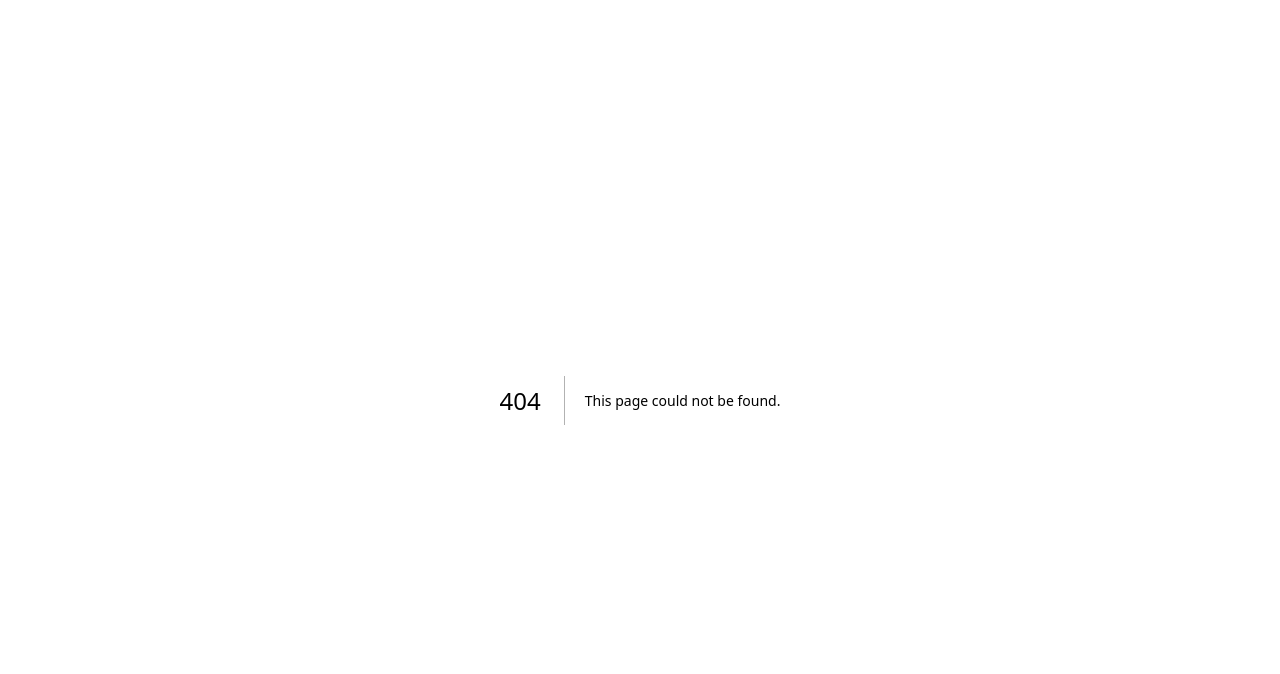
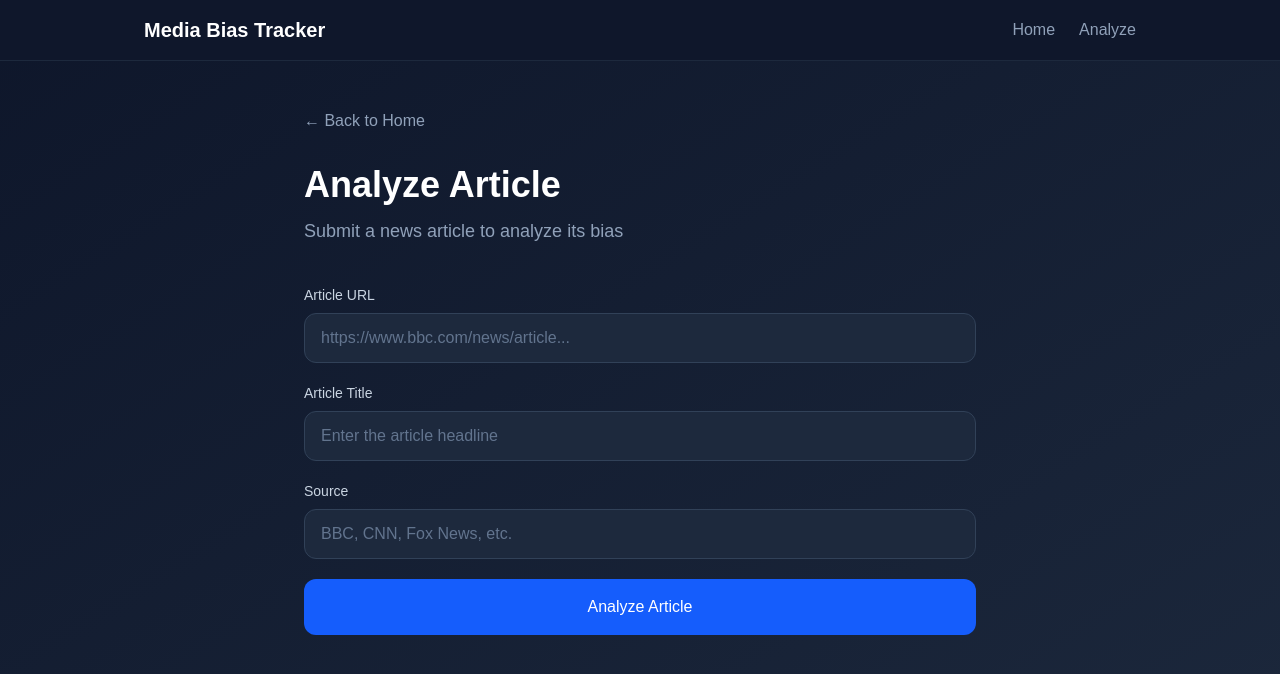
Before and after one commit to bobOmega2/media-bias-tracker, a Next.js app in the folder src/: page /analyze in a window 1280 px wide. Before the commit this address had no page. Shown: the top 674 px of the page. Built offline with nearby package versions, Linux system fonts and the light colour scheme.

Commit message:
added frotend for navbar and ai analysis page

```diff
--- /dev/null
+++ b/src/app/analyze/page.tsx
@@ -0,0 +1,262 @@
+'use client'
+
+import { useState } from 'react'
+import Link from 'next/link'
+
+// Type for the analysis results
+interface AnalysisResult {
+  success: boolean
+  media: {
+    id: string
+    title: string
+    url: string
+    source: string
+  }
+  analysis: {
+    scores: {
+      category: string
+      score: number
+      explanation: string
+    }[]
+    summary: string
+  }
+}
+
+export default function AnalyzePage() {
+  // Form state
+  const [url, setUrl] = useState('')
+  const [title, setTitle] = useState('')
+  const [source, setSource] = useState('')
+
+  // UI state
+  const [loading, setLoading] = useState(false)
+  const [error, setError] = useState('')
+  const [results, setResults] = useState<AnalysisResult | null>(null)
+
+  // Handle form submission
+  async function handleSubmit(e: React.FormEvent) {
+    e.preventDefault()
+
+    setLoading(true)
+    setError('')
+    setResults(null)
+
+    try {
+      const response = await fetch('/api/ai_analyze', {
+        method: 'POST',
+        headers: { 'Content-Type': 'application/json' },
+        body: JSON.stringify({ url, title, source })
+      })
+
+      const data = await response.json()
+
+      if (!response.ok) {
+        throw new Error(data.error || 'Analysis failed')
+      }
+
+      setResults(data)
+      setUrl('')
+      setTitle('')
+      setSource('')
+
+    } catch (err) {
+      setError(err instanceof Error ? err.message : 'Something went wrong')
+    } finally {
+      setLoading(false)
+    }
+  }
+
+  // Helper function to get color based on score (matching homepage)
+  function getScoreColor(score: number): string {
+    if (score < -0.3) return 'bg-blue-500/20 text-blue-400'
+    if (score > 0.3) return 'bg-red-500/20 text-red-400'
+    return 'bg-green-500/20 text-green-400'
+  }
+
+  return (
+    <main className="min-h-screen bg-gradient-to-br from-slate-900 to-slate-800 py-12 px-4">
+      <div className="max-w-2xl mx-auto">
+
+        {/* Back Link */}
+        <Link
+          href="/"
+          className="inline-flex items-center gap-2 text-slate-400 hover:text-white transition-colors mb-8"
+        >
+          ← Back to Home
+        </Link>
+
+        {/* Header */}
+        <div className="mb-10">
+          <h1 className="text-4xl font-bold text-white mb-3">
+            Analyze Article
+          </h1>
+          <p className="text-slate-400 text-lg">
+            Submit a news article to analyze its bias
+          </p>
+        </div>
+
+        {/* Form */}
+        <form onSubmit={handleSubmit} className="space-y-5 mb-10">
+          <div>
+            <label htmlFor="url" className="block text-sm font-medium text-slate-300 mb-2">
+              Article URL
+            </label>
+            <input
+              id="url"
+              type="url"
+              value={url}
+              onChange={(e) => setUrl(e.target.value)}
+              placeholder="https://www.bbc.com/news/article..."
+              required
+              disabled={loading}
+              className="w-full px-4 py-3 bg-slate-800 border border-slate-700 rounded-xl
+                         text-white placeholder-slate-500
+                         focus:outline-none focus:border-blue-500
+                         disabled:opacity-50"
+            />
+          </div>
+
+          <div>
+            <label htmlFor="title" className="block text-sm font-medium text-slate-300 mb-2">
+              Article Title
+            </label>
+            <input
+              id="title"
+              type="text"
+              value={title}
+              onChange={(e) => setTitle(e.target.value)}
+              placeholder="Enter the article headline"
+              required
+              disabled={loading}
+              className="w-full px-4 py-3 bg-slate-800 border border-slate-700 rounded-xl
+                         text-white placeholder-slate-500
+                         focus:outline-none focus:border-blue-500
+                         disabled:opacity-50"
+            />
+          </div>
+
+          <div>
+            <label htmlFor="source" className="block text-sm font-medium text-slate-300 mb-2">
+              Source
+            </label>
+            <input
+              id="source"
+              type="text"
+              value={source}
+              onChange={(e) => setSource(e.target.value)}
+              placeholder="BBC, CNN, Fox News, etc."
+              required
+              disabled={loading}
+              className="w-full px-4 py-3 bg-slate-800 border border-slate-700 rounded-xl
+                         text-white placeholder-slate-500
+                         focus:outline-none focus:border-blue-500
+                         disabled:opacity-50"
+            />
+          </div>
+
+          <button
+            type="submit"
+            disabled={loading}
+            className="w-full py-4 bg-blue-600 hover:bg-blue-500
+                       text-white font-medium rounded-xl
+                       disabled:opacity-50 disabled:cursor-not-allowed
+                       transition-colors flex items-center justify-center gap-3"
+          >
+            {loading ? (
+              <>
+                <svg className="animate-spin h-5 w-5" viewBox="0 0 24 24">
+                  <circle
+                    className="opacity-25"
+                    cx="12" cy="12" r="10"
+                    stroke="currentColor"
+                    strokeWidth="4"
+                    fill="none"
+                  />
+                  <path
+                    className="opacity-75"
+                    fill="currentColor"
+                    d="M4 12a8 8 0 018-8V0C5.373 0 0 5.373 0 12h4zm2 5.291A7.962 7.962 0 014 12H0c0 3.042 1.135 5.824 3 7.938l3-2.647z"
+                  />
+                </svg>
+                Analyzing... (15-20 seconds)
+              </>
+            ) : (
+              'Analyze Article'
+            )}
+          </button>
+        </form>
+
+        {/* Error Message */}
+        {error && (
+          <div className="mb-8 p-4 bg-red-500/20 border border-red-500/30 rounded-xl">
+            <p className="text-red-400">{error}</p>
+          </div>
+        )}
+
+        {/* Results */}
+        {results && (
+          <div className="space-y-5">
+            <div className="flex items-center gap-2 text-green-400 mb-4">
+              <span className="text-xl">✓</span>
+              <span className="font-medium">Analysis Complete</span>
+            </div>
+
+            {/* Article Info */}
+            <div className="p-5 bg-slate-800 border border-slate-700 rounded-xl">
+              <h3 className="font-semibold text-white mb-1">{results.media.title}</h3>
+              <p className="text-sm text-slate-400">{results.media.source}</p>
+            </div>
+
+            {/* Summary */}
+            <div className="p-5 bg-slate-800 border border-slate-700 rounded-xl">
+              <h3 className="text-sm font-medium text-slate-400 mb-2">Summary</h3>
+              <p className="text-white">{results.analysis.summary}</p>
+            </div>
+
+            {/* Scores */}
+            <div className="space-y-3">
+              <h3 className="text-sm font-medium text-slate-400">Bias Scores</h3>
+
+              {results.analysis.scores.map((score, index) => (
+                <div
+                  key={index}
+                  className="p-5 bg-slate-800 border border-slate-700 rounded-xl"
+                >
+                  <div className="flex items-center justify-between mb-3">
+                    <span className={`${getScoreColor(score.score)} text-sm px-3 py-1 rounded-full`}>
+                      {score.category}
+                    </span>
+                    <span className="text-2xl font-bold text-white">
+                      {score.score > 0 ? '+' : ''}{score.score.toFixed(1)}
+                    </span>
+                  </div>
+                  <p className="text-sm text-slate-400">
+                    {score.explanation}
+                  </p>
+                </div>
+              ))}
+            </div>
+
+            {/* Legend */}
+            <div className="p-4 bg-slate-800/50 border border-slate-700 rounded-xl text-center">
+              <p className="text-xs text-slate-500">
+                <span className="text-blue-400">-1 (left)</span> →
+                <span className="text-green-400"> 0 (neutral)</span> →
+                <span className="text-red-400">+1 (right)</span>
+              </p>
+            </div>
+
+            {/* Analyze Another */}
+            <button
+              onClick={() => setResults(null)}
+              className="w-full py-3 border border-slate-700 hover:border-slate-600
+                         text-slate-400 hover:text-white rounded-xl transition-colors"
+            >
+              Analyze Another Article
+            </button>
+          </div>
+        )}
+      </div>
+    </main>
+  )
+}
--- a/src/app/layout.tsx
+++ b/src/app/layout.tsx
@@ -1,10 +1,10 @@
 // layout.tsx
 // Main layout wrapper for the app, includes header/footer and page structure
-
 
 import type { Metadata } from "next";
 import { Geist, Geist_Mono } from "next/font/google";
 import "../styles/globals.css";
+import Navbar from "@/components/Navbar";
 
 const geistSans = Geist({
   variable: "--font-geist-sans",
@@ -17,8 +17,8 @@ const geistMono = Geist_Mono({
 });
 
 export const metadata: Metadata = {
-  title: "Create Next App",
-  description: "Generated by create next app",
+  title: "Media Bias Tracker",
+  description: "Analyzing bias in news and media using AI",
 };
 
 export default function RootLayout({
@@ -28,9 +28,8 @@ export default function RootLayout({
 }>) {
   return (
     <html lang="en">
-      <body
-        className={`${geistSans.variable} ${geistMono.variable} antialiased`}
-      >
+      <body className={`${geistSans.variable} ${geistMono.variable} antialiased`}>
+        <Navbar />
         {children}
       </body>
     </html>
--- /dev/null
+++ b/src/components/Navbar.tsx
@@ -0,0 +1,38 @@
+/**
+ * Navigation bar component
+ * Used across all pages for consistent navigation
+ */
+
+import Link from 'next/link'
+
+export default function Navbar() {
+  return (
+    <nav className="bg-slate-900 border-b border-slate-800">
+      <div className="max-w-5xl mx-auto px-4 py-4 flex items-center justify-between">
+
+        {/* Logo / Title */}
+        <Link href="/" className="text-xl font-bold text-white hover:text-blue-400 transition-colors">
+          Media Bias Tracker
+        </Link>
+
+        {/* Nav Links */}
+        <div className="flex items-center gap-6">
+          <Link
+            href="/"
+            className="text-slate-400 hover:text-white transition-colors"
+          >
+            Home
+          </Link>
+          <Link
+            href="/analyze"
+            className="text-slate-400 hover:text-white transition-colors"
+          >
+            Analyze
+          </Link>
+          {/* Add more links later: Dashboard, Login, etc. */}
+        </div>
+
+      </div>
+    </nav>
+  )
+}
```
